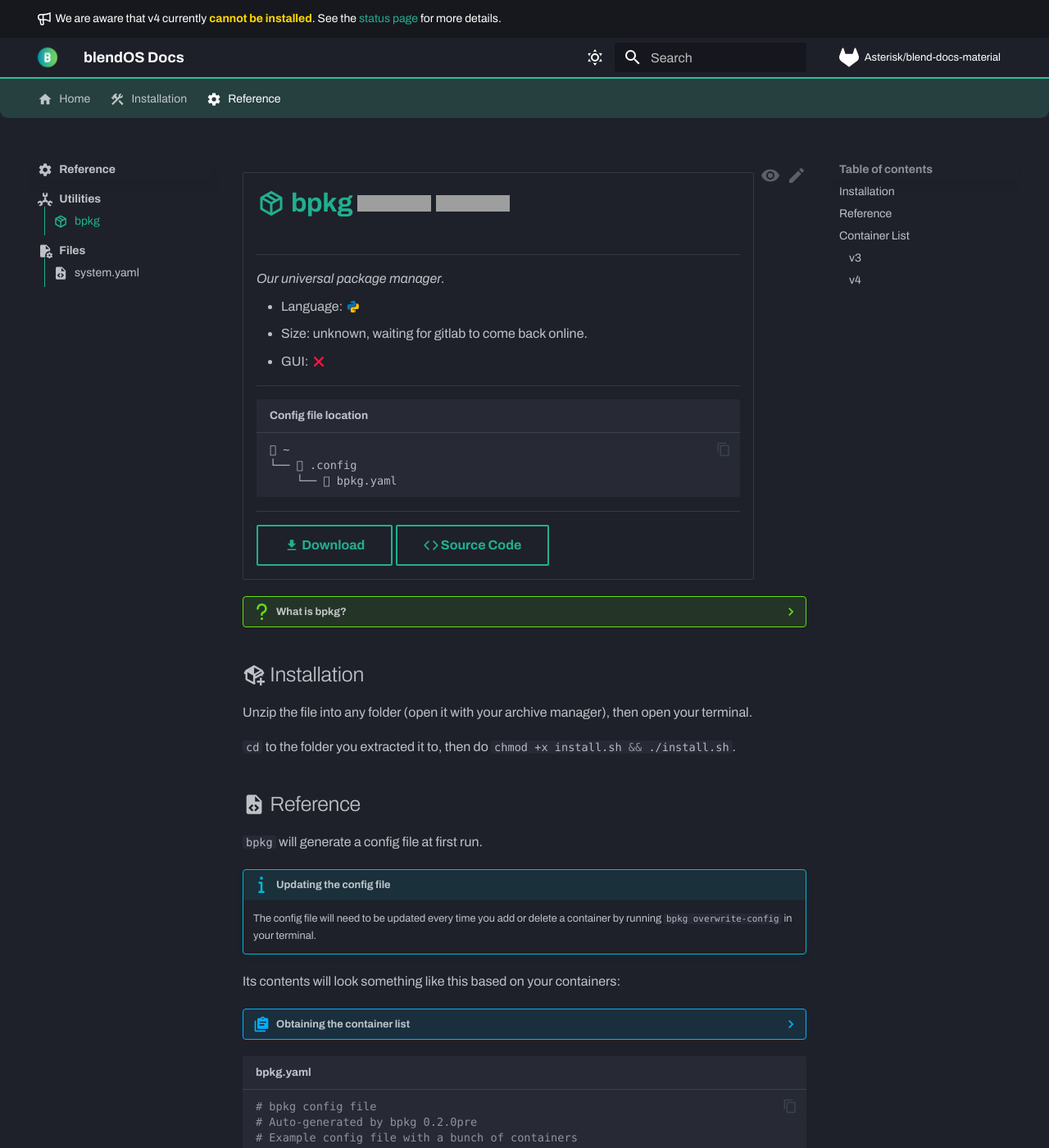
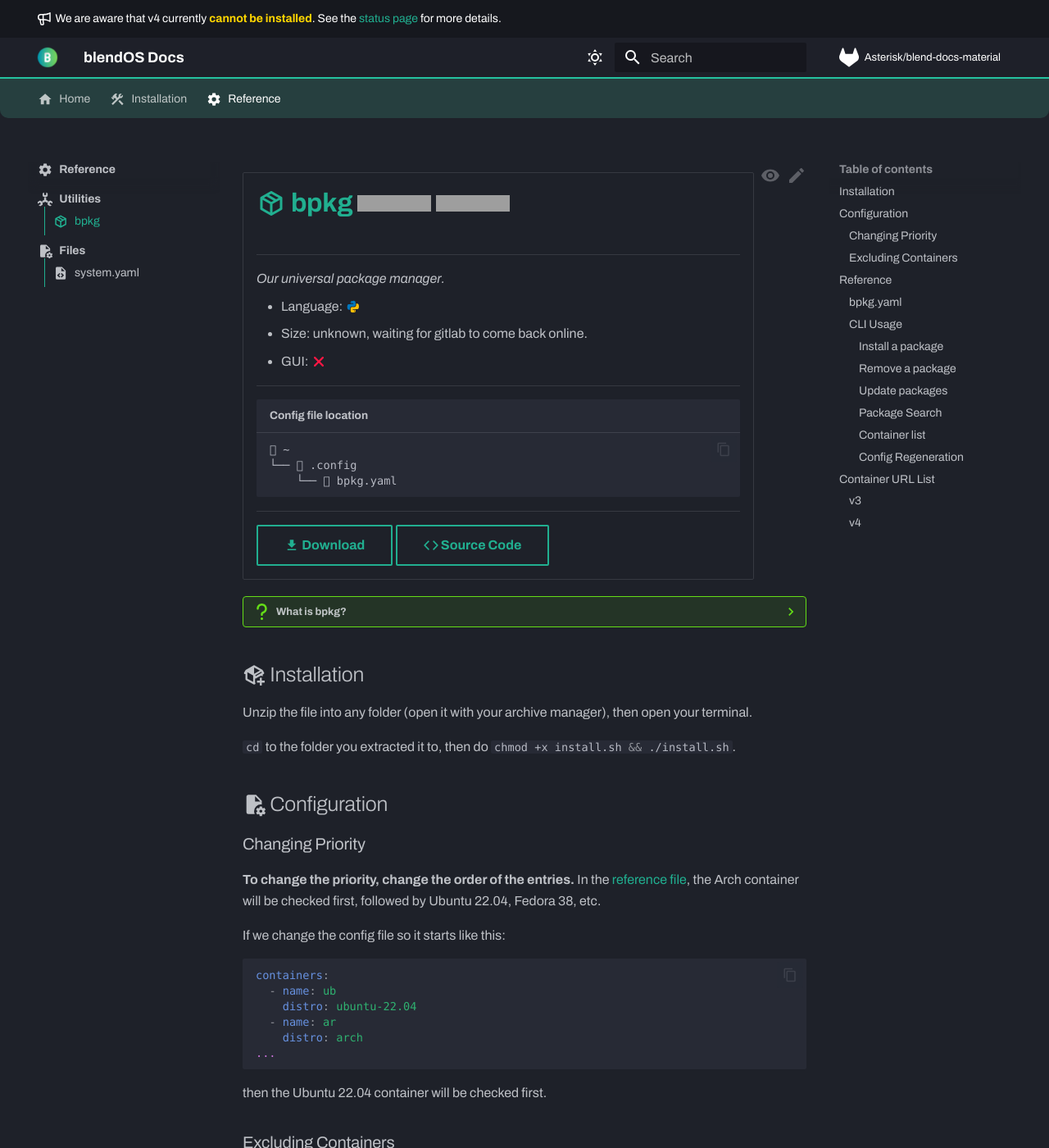
Before and after one commit to blend-os/website, an MkDocs documentation site: the page built from docs/reference/utils/bpkg.md, in a window 1280 px wide and 1400 px high. Shown: the whole window at 82% size. Built offline with MkDocs 1.6.1 and Material for MkDocs 9.7.7, drawn with Linux system fonts in a browser that asks for light colours; emoji names are drawn with the system emoji font; some web fonts are replaced; some of the changed text lies outside the part shown; grey boxes are pictures that could not be loaded.

Commit message:
finish bpkg reference

````diff
--- a/docs/assets/css/extra.css
+++ b/docs/assets/css/extra.css
@@ -135,10 +135,6 @@
     filter: invert(100%) sepia(2%) saturate(0%) hue-rotate(148deg) brightness(102%) contrast(106%);
 }
 
-.icon-purple {
-    filter: invert(14%) sepia(94%) saturate(6027%) hue-rotate(275deg) brightness(108%) contrast(129%);
-}
-
 .blue {
     color: #00B8D4;
 }
@@ -166,6 +162,9 @@
 .pink {
     color: #FF00DE;
 }
+.purple {
+    color: #ad05ad;
+}
 
 .red {
     color: #FF1744;
--- a/docs/reference/container-list.md
+++ /dev/null
@@ -1,17 +0,0 @@
-### v3
-
-
-| :simple-linux: Distro                                  | :octicons-link-16: Container URL                                                                     |
-| :----------------------------------------------------- | ---------------------------------------------------------------------------------------------------- |
-| :simple-archlinux: Arch                                | https://docker.io/library/archlinux:latest{ target="_blank" rel="noopener noreferrer" }              |
-| :simple-almalinux: AlmaLinux 9                         | https://quay.io/almalinux/almalinux:9{ target="_blank" rel="noopener noreferrer" }                   |
-| :distro-crystal-linux:{ .icon-white } Crystal Linux    | https://registry.getcryst.al/crystal/misc/docker:latest{ target="_blank" rel="noopener noreferrer" } |
-| :simple-debian: Debian Bookworm                        | https://docker.io/library/debian:latest{ target="_blank" rel="noopener noreferrer" }                 |
-| :simple-fedora: Fedora                                 | https://docker.io/library/fedora:38{ target="_blank" rel="noopener noreferrer" }                     |
-| :simple-kalilinux: Kali Linux                          | https://docker.io/kalilinux/kali-rolling:latest{ target="_blank" rel="noopener noreferrer" }         |
-| :material-brain: Neurodebian Bookworm                  | https://docker.io/library/neurodebian:nd120{ target="_blank" rel="noopener noreferrer" }             |
-| :simple-rockylinux: Rocky Linux                        | https://docker.io/rockylinux/rockylinux:9{ target="_blank" rel="noopener noreferrer" }               |
-| :simple-ubuntu:  Ubuntu 22.04 :material-jellyfish:{ .icon-purple }     | https://docker.io/library/ubuntu:22.04{ target="_blank" rel="noopener noreferrer" }                  |
-| :simple-ubuntu:  Ubuntu 23.04 :lobster:{ title="" } | https://docker.io/library/ubuntu:23.04{ target="_blank" rel="noopener noreferrer" }                  |
-
-### v4
--- /dev/null
+++ b/docs/reference/container-list/v3.md
@@ -0,0 +1,12 @@
+| :simple-linux: Distro                                                                 | :octicons-link-16: Container URL                                                                     |
+| :------------------------------------------------------------------------------------ | ---------------------------------------------------------------------------------------------------- |
+| :simple-archlinux: Arch Linux                                                         | https://docker.io/library/archlinux:latest{ target="_blank" rel="noopener noreferrer" }              |
+| :simple-almalinux: AlmaLinux 9                                                        | https://quay.io/almalinux/almalinux:9{ target="_blank" rel="noopener noreferrer" }                   |
+| :distro-crystal-linux:{ .icon-white } Crystal Linux                                   | https://registry.getcryst.al/crystal/misc/docker:latest{ target="_blank" rel="noopener noreferrer" } |
+| :simple-debian: Debian Bookworm                                                       | https://docker.io/library/debian:latest{ target="_blank" rel="noopener noreferrer" }                 |
+| :simple-fedora: Fedora 38                                                                | https://docker.io/library/fedora:38{ target="_blank" rel="noopener noreferrer" }                     |
+| :simple-kalilinux: Kali Linux                                                         | https://docker.io/kalilinux/kali-rolling:latest{ target="_blank" rel="noopener noreferrer" }         |
+| :material-brain: Neurodebian Bookworm                                                 | https://docker.io/library/neurodebian:nd120{ target="_blank" rel="noopener noreferrer" }             |
+| :simple-rockylinux: Rocky Linux                                                       | https://docker.io/rockylinux/rockylinux:9{ target="_blank" rel="noopener noreferrer" }               |
+| :simple-ubuntu:  Ubuntu 22.04 :material-jellyfish:{ .purple title="Jammy Jellyfish" } | https://docker.io/library/ubuntu:22.04{ target="_blank" rel="noopener noreferrer" }                  |
+| :simple-ubuntu:  Ubuntu 23.04 :lobster:{ title="Lunar Lobster" }                      | https://docker.io/library/ubuntu:23.04{ target="_blank" rel="noopener noreferrer" }                  |
--- /dev/null
+++ b/docs/reference/container-list/v4.md
@@ -0,0 +1,7 @@
+| :simple-linux: Distro                   | :octicons-link-16: Container URL                                                                  |
+| :-------------------------------------- | ------------------------------------------------------------------------------------------------- |
+| :simple-archlinux: Arch Linux           | https://docker.io/library/archlinux:latest{ target="_blank" rel="noopener noreferrer" }           |
+| :simple-debian: Debian Trixie (testing) | https://quay.io/toolbx-images/debian-toolbox:testing{ target="_blank" rel="noopener noreferrer" } |
+| :simple-fedora: Fedora 39 | https://registry.fedoraproject.org/fedora-toolbox:39{ target="_blank" rel="noopener noreferrer" }
+| :simple-centos: CentOS | https://quay.io/toolbx-images/centos-toolbox:latest{ target="_blank" rel="noopener noreferrer" }
+| :simple-ubuntu: Ubuntu 22.04 :material-jellyfish:{ .purple title="Jammy Jellyfish" } | https://quay.io/toolbx/ubuntu-toolbox:22.04{ target="_blank" rel="noopener noreferrer" }
--- a/docs/reference/utils/bpkg.md
+++ b/docs/reference/utils/bpkg.md
@@ -35,13 +35,49 @@
 
 `cd` to the folder you extracted it to, then do `#!bash chmod +x install.sh && ./install.sh`.
 
+## :material-file-cog: Configuration
 
+### Changing Priority
 
-## :material-file-code: Reference
+**To change the priority, change the order of the entries.** In the [reference file](#reference), the Arch container will be checked first, followed by Ubuntu 22.04, Fedora 38, etc.
+
+If we change the config file so it starts like this:
+
+```yaml
+containers:
+  - name: ub
+    distro: ubuntu-22.04
+  - name: ar
+    distro: arch
+...
+```
+
+then the Ubuntu 22.04 container will be checked first.
+
+### Excluding Containers
+
+To exclude a container from `bpkg`, remove it from the config.
+
+If we remove Arch so the config file looks like this:
+
+```yaml
+containers:
+  - name: ub
+    distro: ubuntu-22.04
+  - name: fe
+    distro: fedora-38
+...
+```
+
+then the Arch container will not be used by `bpkg`.
+
+## :material-clipboard-text: Reference
+
+### :material-file-code: `bpkg.yaml`
 
 `bpkg` will generate a config file at first run.
 
-!!! info "Updating the config file"
+!!! warning ""
     The config file will need to be updated every time you add or delete a container by running `#!bash bpkg overwrite-config` in your terminal.
 
 Its contents will look something like this based on your containers:
@@ -58,64 +94,55 @@
 
     The YAML code is generated from the output.
 
-```yaml title="bpkg.yaml"
-# bpkg config file
-# Auto-generated by bpkg 0.2.0pre
-# Example config file with a bunch of containers
+--8<-- "docs/reference/utils/files/bpkg.yaml.md"
 
-# This segment is autogenerated
+### :octicons-terminal-16: CLI Usage
 
-containers: # (4)!
-  - name: ar # (1)!
-    distro: arch # (2)!
-  - name: ub
-    distro: ubuntu-22.04
-  - name: fe
-    distro: fedora-38
-  - name: alma
-    distro: almalinux-9
-  - name: crystal
-    distro: crystal-linux
-  - name: deb
-    distro: debian
-  - name: kali
-    distro: kali-linux
-  - name: neurodeb
-    distro: neurodebian-bookworm
-  - name: rocky
-    distro: rocky-linux
-  - name: ub23
-    distro: ubuntu-23.04
+!!! note ""
+    `<>` denotes a required parameter, `[]` denotes an optional one.
 
-# end autogenerated segment
+    !!! example ""
+        **Example:** `[-c <container>]`. The `-c` argument is optional, but if you choose to use it `<container>` is required.
 
-update_flatpak: true # (3)!
+#### :material-package-variant-plus: Install a package
+```bash
+bpkg install <package> [-c <container>]
 ```
+This will search for the package in your installed distros and install it from the first package manager it finds by your order of preference, though you can specify a specific container.
+#### :material-package-variant-remove: Remove a package
+```bash
+bpkg remove <package> [-c <container>]
+```
+This will remove a package that you installed from a container of your choice or from the first container in your list the package is found in.
+#### :material-package-down: Update packages
+```bash
+bpkg update [-c <container>]
+```
+This will update all the packages in all your containers, or you can specify a specific one. If update_flatpak is set to true in the config, this will also update your flatpaks.
+#### :octicons-search-16: Package Search
+```bash
+bpkg search <package> [-c <container>]
+```
+You can search for a package in all of your containers, or specify a specific one.
+#### :material-clipboard-text: Container list
+```bash
+bpkg list-containers
+```
+Lists all containers on your system (even if they aren't in the config).
+#### :material-refresh: Config Regeneration
+```bash
+bpkg overwrite-config
+```
+This will pull all your containers and generate a new config file, overwriting your current one. It is recommended to run this after creating or deleting containers.
 
-1.    **`containers.name`**
 
-      **Type:** string
 
-      Container's name, set by the user
+## :octicons-container-24: Container URL List
 
-2.    **`containers.distro`**
+### v3
 
-      **Type:** string
+--8<-- "docs/reference/container-list/v3.md"
 
-      Container's distro
+### v4 ![testing badge](https://img.shields.io/badge/testing-%237c4dff)
 
-3.    **`update_flatpak`**
-
-      **Type:** boolean
-
-      Toggles whether or not Flatpak is checked during update operations
-
-4.    **`containers`**
-
-      **Type:** object array
-
-      Container list
-
-## :octicons-container-24: Container List
-
---8<-- "docs/reference/container-list.md"
+--8<-- "docs/reference/container-list/v4.md"
--- /dev/null
+++ b/docs/reference/utils/files/bpkg.yaml.md
@@ -0,0 +1,57 @@
+```yaml title="bpkg.yaml"
+# bpkg config file
+# Auto-generated by bpkg 0.2.0pre
+# Example config file with a bunch of containers
+
+# This segment is autogenerated
+
+containers: # (4)!
+  - name: ar # (1)!
+    distro: arch # (2)!
+  - name: ub
+    distro: ubuntu-22.04
+  - name: fe
+    distro: fedora-38
+  - name: alma
+    distro: almalinux-9
+  - name: crystal
+    distro: crystal-linux
+  - name: deb
+    distro: debian
+  - name: kali
+    distro: kali-linux
+  - name: neurodeb
+    distro: neurodebian-bookworm
+  - name: rocky
+    distro: rocky-linux
+  - name: ub23
+    distro: ubuntu-23.04
+
+# end autogenerated segment
+
+update_flatpak: true # (3)!
+```
+
+1.    **`containers.name`**
+
+      **Type:** string
+
+      Container's name, set by the user
+
+2.    **`containers.distro`**
+
+      **Type:** string
+
+      Container's distro
+
+3.    **`update_flatpak`**
+
+      **Type:** boolean
+
+      Toggles whether or not Flatpak is checked during update operations
+
+4.    **`containers`**
+
+      **Type:** object array
+
+      Container list
````
